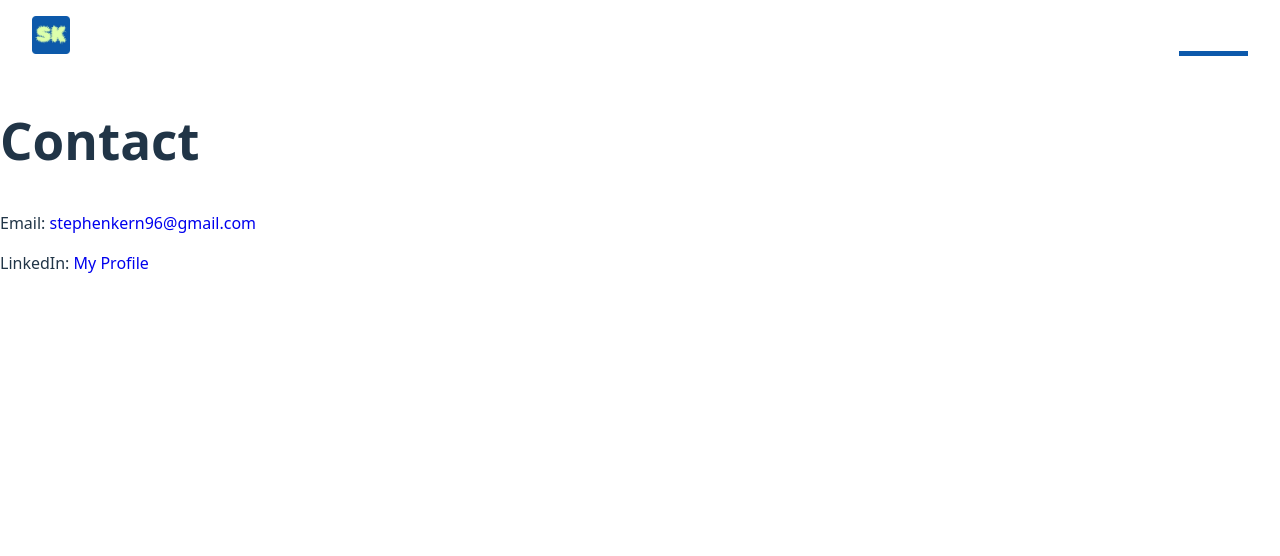
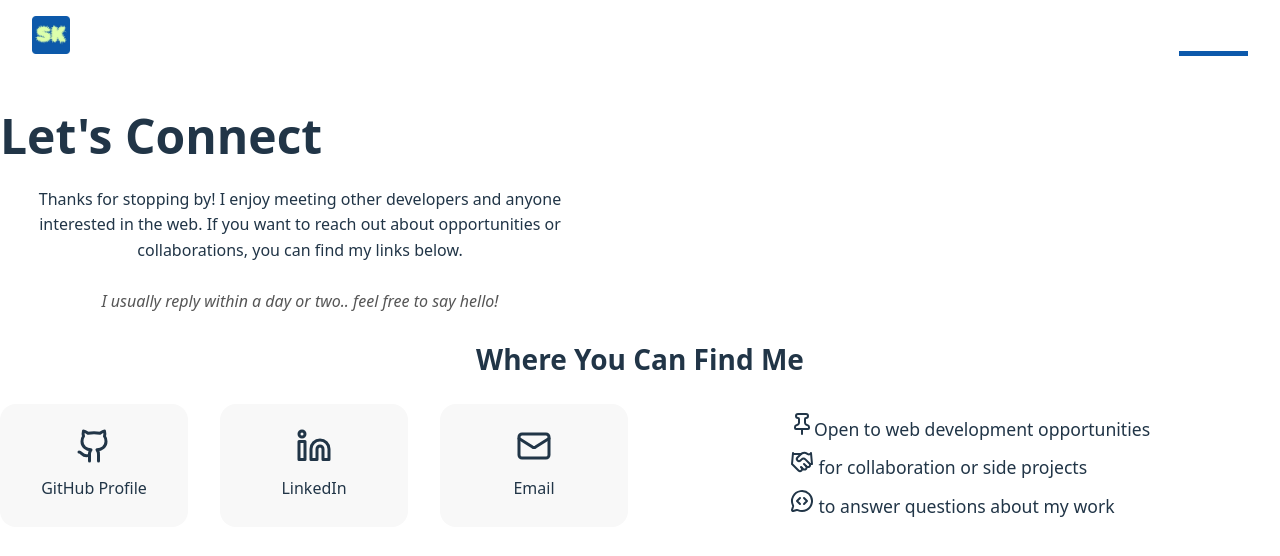
Before and after one commit to stephen-kern/vue-portfolio, a Vue app: page /contact in a window 1280 px wide. Shown: the top 556 px of the page. Built offline with nearby package versions, Linux system fonts and the light colour scheme.

Commit message:
Contact page revision. added icons and extra content.

```diff
--- a/src/components/Footer.vue
+++ b/src/components/Footer.vue
@@ -17,12 +17,7 @@ const year = new Date().getFullYear();
         rel="noopener noreferrer"
         ><Linkedin
       /></a>
-      <a
-        href="mailto: stephenkern96@gmail.com"
-        target="_blank"
-        rel="noopener noreferrer"
-        ><Mail
-      /></a>
+      <a href="mailto:stephenkern96@gmail.com"><Mail /></a>
     </div>
     <p>© Stephen Kern {{ year }}</p>
   </footer>
@@ -39,7 +34,7 @@ footer {
 
 .footer-social-container {
   display: flex;
-  align-items: center;;
+  align-items: center;
   gap: 1rem;
   margin-right: 2rem;
 }
--- a/src/views/Contact.vue
+++ b/src/views/Contact.vue
@@ -1,15 +1,121 @@
 <script setup lang="ts">
-const email: string = "stephenkern96@gmail.com"
-const linkedin: string = "https://linkedin.com/in/stephenkern96"
+import {
+  Github,
+  Linkedin,
+  Mail,
+  Pin,
+  Handshake,
+  MessageCircleCode,
+} from "lucide-vue-next";
+const linkedin: string = "https://linkedin.com/in/stephenkern96";
+const github: string = "https://github.com/stephen-kern";
+const email: string = "stephenkern96@gmail.com";
 </script>
 
 <template>
   <section>
-    <h1>Contact</h1>
-    <p>Email: <a :href="`mailto:${email}`">{{ email }}</a></p>
+    <h1>Let's Connect</h1>
     <p>
-      LinkedIn:
-      <a :href="linkedin" target="_blank" rel="noopener noreferrer">My Profile</a>
+      Thanks for stopping by! I enjoy meeting other developers and anyone
+      interested in the web. If you want to reach out about opportunities or
+      collaborations, you can find my links below.
+      <br /><br />
+      <span class="cta-text"
+        >I usually reply within a day or two.. feel free to say hello!</span
+      >
     </p>
+    <h2>Where You Can Find Me</h2>
+    <div class="contact-links">
+      <a class="contact-card" :href="github" target="_blank">
+        <Github class="icon" />
+        <span>GitHub Profile</span>
+      </a>
+
+      <a class="contact-card" :href="linkedin" target="_blank">
+        <Linkedin class="icon" />
+        <span>LinkedIn</span>
+      </a>
+
+      <a class="contact-card" :href="`mailto:${email}`">
+        <Mail class="icon" />
+        <span>Email</span>
+      </a>
+
+      <ul class="contact-list">
+        <li><Pin class="pin" />Open to web development opportunities</li>
+        <li><Handshake class="handshake"/> for collaboration or side projects</li>
+        <li><MessageCircleCode class="message"/> to answer questions about my work</li>
+      </ul>
+    </div>
   </section>
 </template>
+<style scoped>
+h1 {
+  font-size: 3rem;
+  margin-bottom: 0.5em;
+}
+
+p {
+  max-width: 600px;
+  text-align: center;
+  line-height: 1.6;
+}
+
+h2 {
+  text-align: center;
+  margin-bottom: 1.5rem;
+  font-size: 1.75rem;
+}
+
+.contact-links {
+  display: flex;
+  justify-content: center;
+  gap: 2rem;
+  flex-wrap: wrap;
+  margin-bottom: 2rem;
+}
+
+.contact-card {
+  display: flex;
+  flex-direction: column;
+  align-items: center;
+  gap: 0.75rem;
+  background: #f8f8f8;
+  padding: 1.5rem;
+  border-radius: 16px;
+  width: 140px;
+  text-decoration: none;
+  color: inherit;
+  transition: transform 0.2s ease, background 0.2s ease;
+}
+
+.contact-card:hover {
+  transform: translateY(-4px);
+  background: #f0f0f0;
+}
+
+.contact-card .icon {
+  width: 36px;
+  height: 36px;
+}
+
+.contact-list {
+  list-style: none;
+  padding: 0;
+  max-width: 500px;
+  margin: 0 auto;
+  text-align: left;
+}
+
+.contact-list li {
+  margin: 0.5rem 0;
+  font-size: 1.1rem;
+}
+
+.cta-text {
+  text-align: left;
+  margin-top: 2.5rem;
+  font-style: italic;
+  color: #555;
+}
+</style>
```
